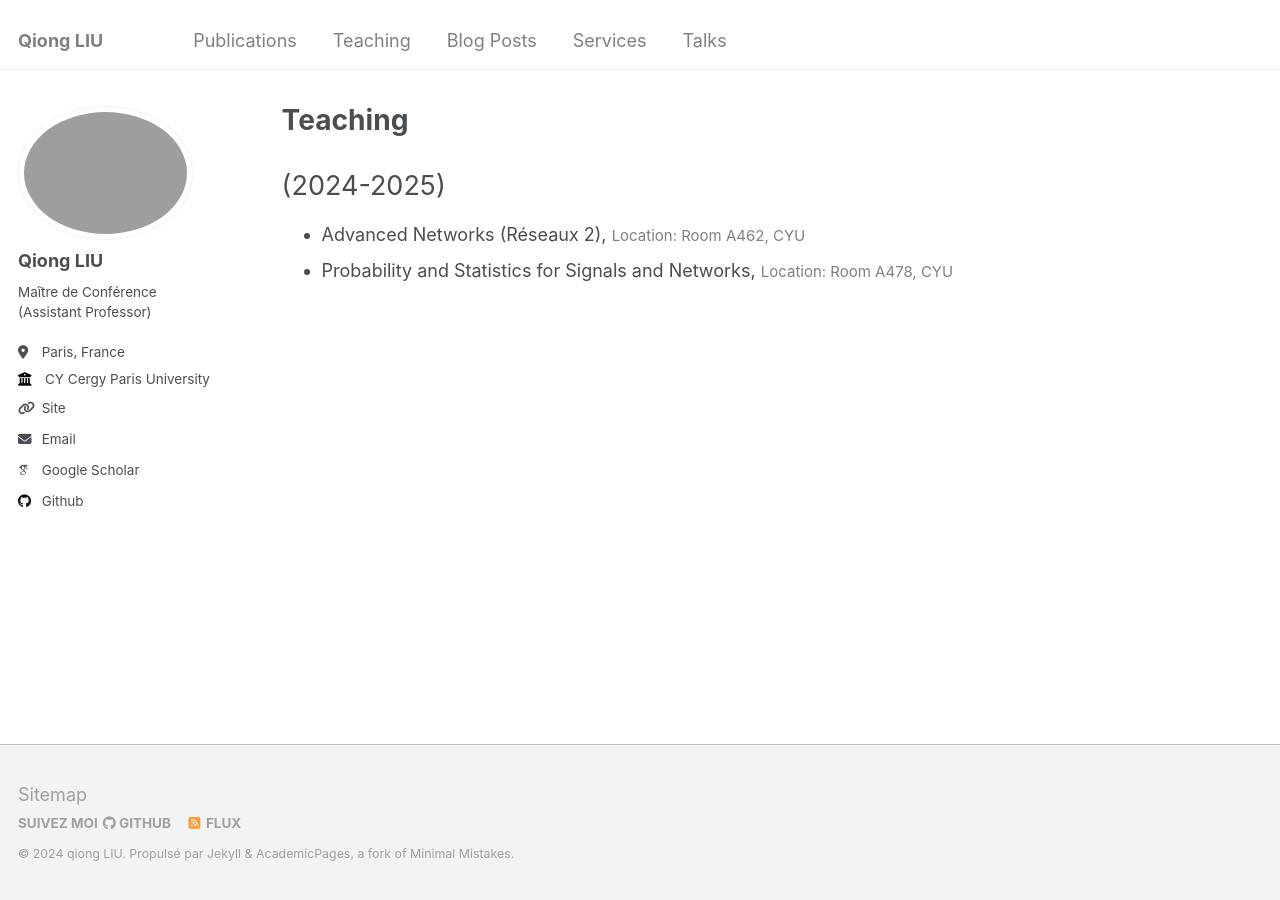
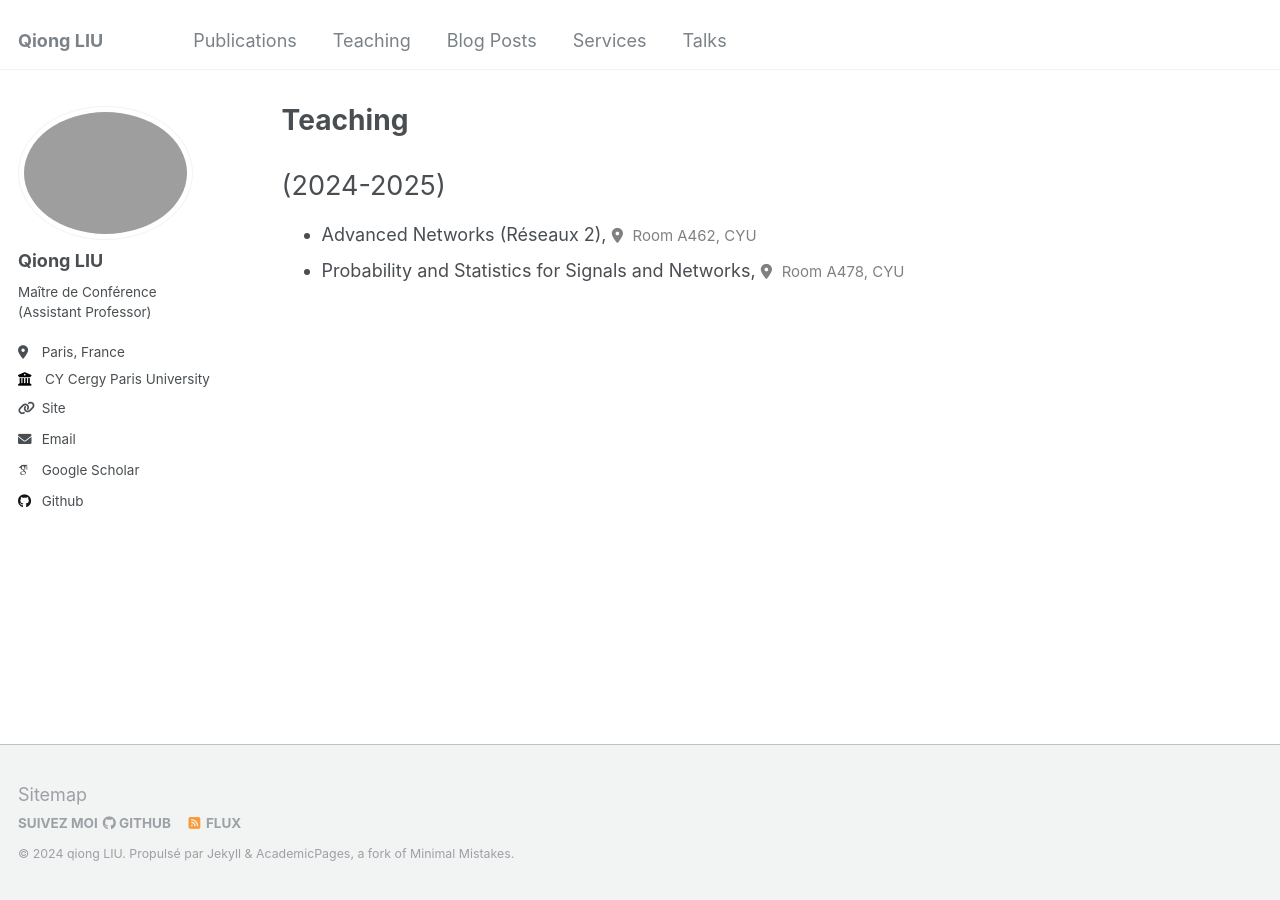
Before and after one commit to evesiphus/evesiphus.github.io, a Jekyll site: the page built from _pages/teaching.html, in a window 1280 px wide. Built offline with Jekyll 4.4.1, drawn with Linux system fonts in a browser that asks for light colours; some web fonts are replaced.

Commit message:
Update teaching.html

```diff
--- a/_pages/teaching.html
+++ b/_pages/teaching.html
@@ -6,6 +6,7 @@ author_profile: true
 ---
 
 {% include base_path %}
+<link rel="stylesheet" href="https://cdnjs.cloudflare.com/ajax/libs/font-awesome/6.0.0-beta3/css/all.min.css">
 
 <!-- Teaching experiences sorted by academic year -->
 {% assign sorted_courses = site.teaching | sort: 'academic_year' | reverse %}
@@ -17,8 +18,7 @@ author_profile: true
     {% for course in sorted_courses %}
       {% if course.academic_year == year %}
         <li>
-          {{ course.title }}, <span style="font-size: smaller; color: gray;"> Location: Room {{ course.room }}, {{ course.location }}</span>
-        </li>
+          {{ course.title }}, <span style="font-size: smaller; color: gray;"> <i class="fas fa-map-marker-alt" style="margin-right: 0.3rem;"></i> Room {{ course.room }}, {{ course.location }}
       {% endif %}
     {% endfor %}
   </ul>
```
